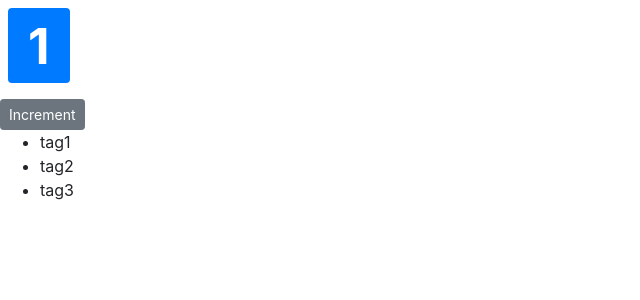
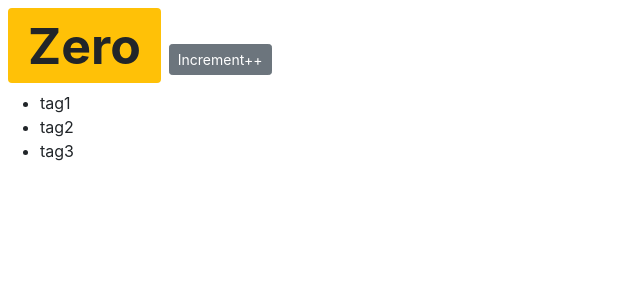
Before and after one commit to valcaro87/react-app-with-mosh, a React (Create React App) app: page / in a window 1280 px wide. Shown: the top 300 px of the page, without its empty margins (0-640 px from the left). Built offline with nearby package versions, Linux system fonts and the light colour scheme.

Commit message:
updating state and handling events

```diff
--- a/src/components/counter.jsx
+++ b/src/components/counter.jsx
@@ -1,16 +1,15 @@
 import React, { Component } from 'react';
 
 class Counter extends Component {
-    statez = {
-        count: 1,
+    state = {
+        count: 0,
         tags: ['tag1','tag2','tag3']
-
     };
 
     styles = {
         fontSize: '50px',
         fontWeight: 'bold'
-    }
+    };
 
     // constructor() {
     //     super();
@@ -18,27 +17,26 @@ class Counter extends Component {
     //     this.handleIncrement = this.handleIncrement.bind(this);
     // }
 
-    handleIncrement = () => {
-        console.log('increment clicked', this);
-    }
+    handleIncrement = (product) => {
+        console.log(product)
+        this.setState({ count: this.state.count + 1 });
+    };
 
     render() {
 
         return (
             <div>
-
                 <span style={this.styles} className={this.getBadgeClasses()}> { this.formatCount() } </span>
-                <h1></h1>
                 <button
-                    onClick={this.handleIncrement}
+                    onClick={() => this.handleIncrement({ id: "xx" })}
                     className="btn btn-secondary btn-sm"
                 >
-                    Increment
+                    Increment++
 
                 </button>
 
                 <ul>
-                    {this.statez.tags.map(tag=> <li key={tag}>{ tag }</li>)}
+                    {this.state.tags.map(tag=> <li key={tag}>{ tag }</li>)}
                 </ul>
             </div>
         );
@@ -46,12 +44,12 @@ class Counter extends Component {
 
     getBadgeClasses() {
         let classes = "badge m-2 badge-";
-        classes += (this.statez.count === 0) ? "warning" : "primary";
+        classes += (this.state.count === 0) ? "warning" : "primary";
         return classes;
     }
 
     formatCount() {
-        const { count } = this.statez;
+        const { count } = this.state;
         return count === 0 ? "Zero" : count;
     }
 }
```
